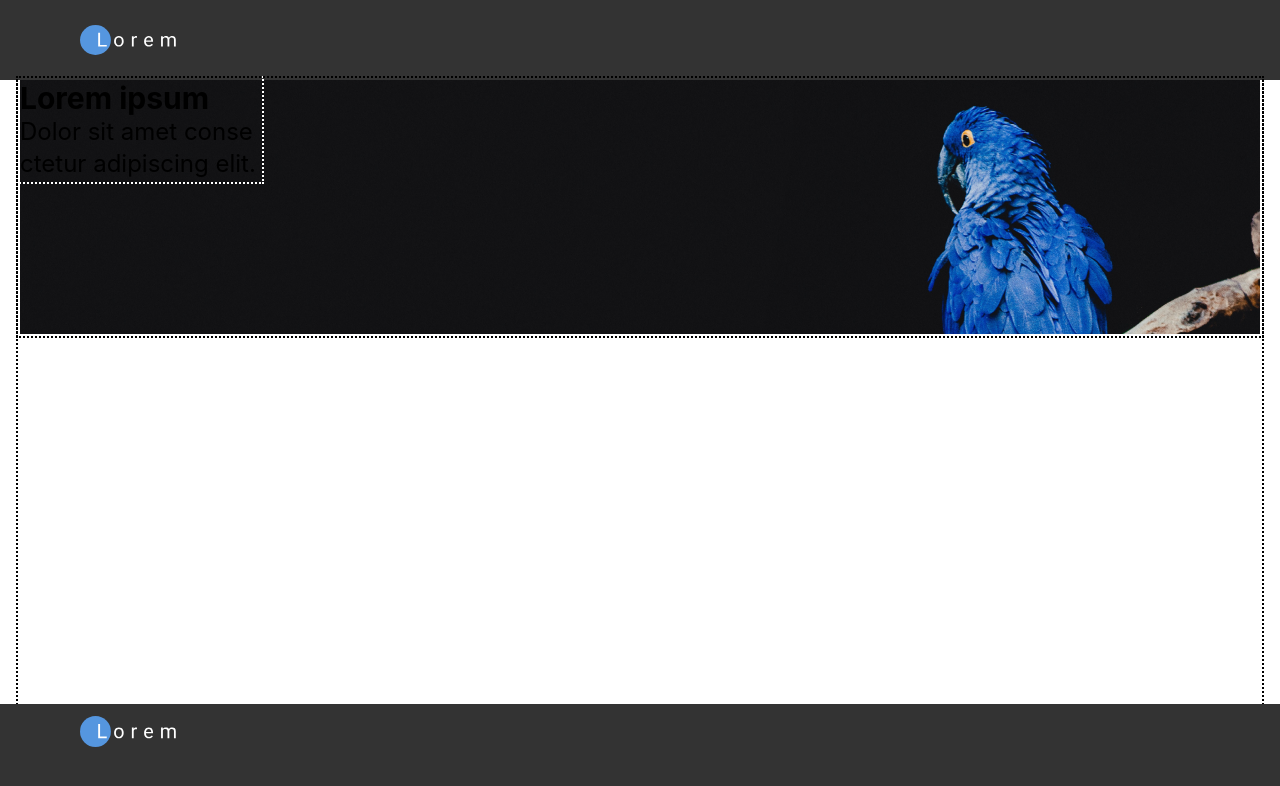
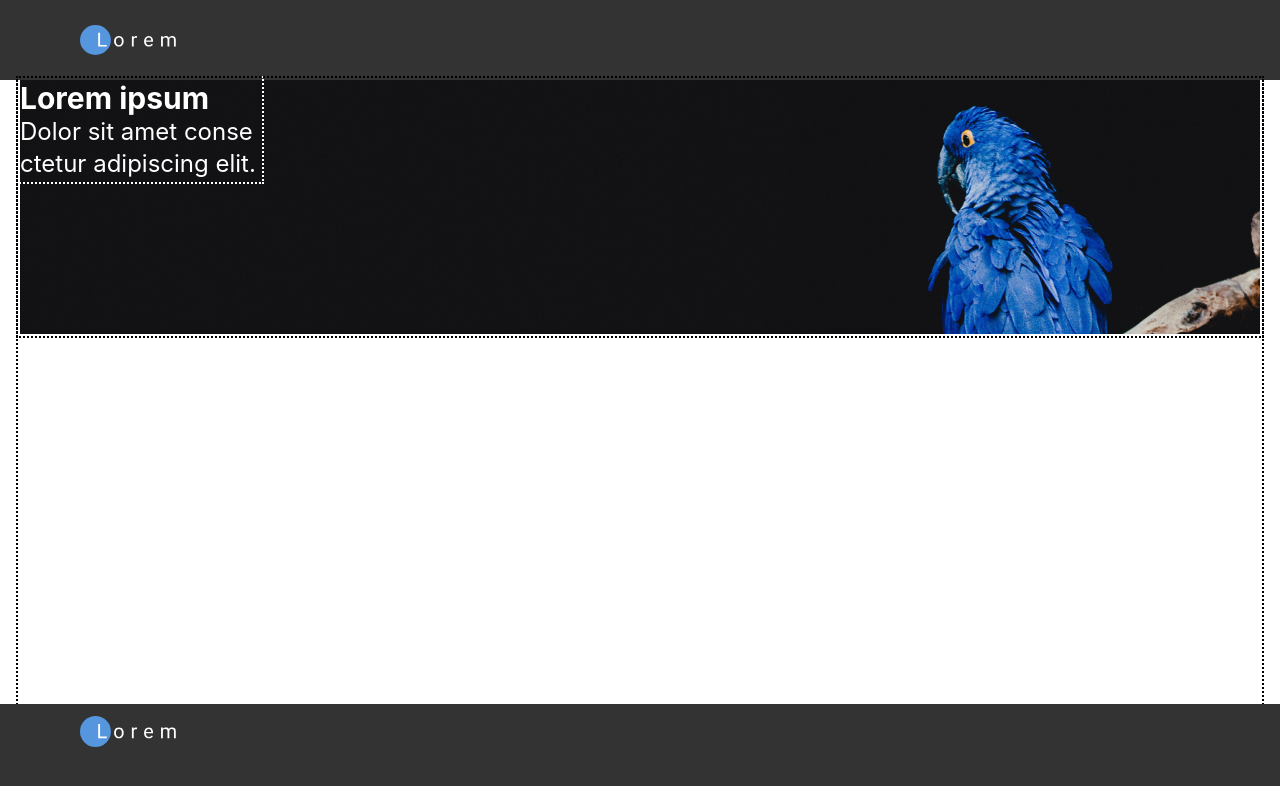
Before and after one commit to nicolasgasco/frontend_test_july2021, a React (Create React App) app: page / in a window 1280 px wide. Shown: the top 786 px of the page. Built offline with nearby package versions, Linux system fonts and the light colour scheme; the HTML template or start-up script is replaced by a standard one.

Commit message:
Added custom colors preserving default ones

```diff
--- a/tailwind.config.js
+++ b/tailwind.config.js
@@ -1,11 +1,11 @@
-module.exports = {
-  purge: ["./src/**/*.{js,jsx,ts,tsx}", "./public/index.html"],
-  darkMode: false, // or 'media' or 'class'
-  theme: {
-    colors: {
+const { colors: defaultColors } = require("tailwindcss/defaultTheme");
+
+const colors = {
+  ...defaultColors,
+  ...{
     primary: {
       DEFAULT: "#333",
-        light: "#E9E9E9"
+      light: "#E9E9E9",
     },
     secondary: {
       DEFAULT: "#5596DF",
@@ -16,6 +16,13 @@ module.exports = {
       gray: "E1E1D7",
     },
   },
+};
+
+module.exports = {
+  purge: ["./src/**/*.{js,jsx,ts,tsx}", "./public/index.html"],
+  darkMode: false, // or 'media' or 'class'
+  theme: {
+    colors: colors,
     extend: {},
   },
   variants: {
```
Lines whose indentation alone changed are shown as unchanged.
